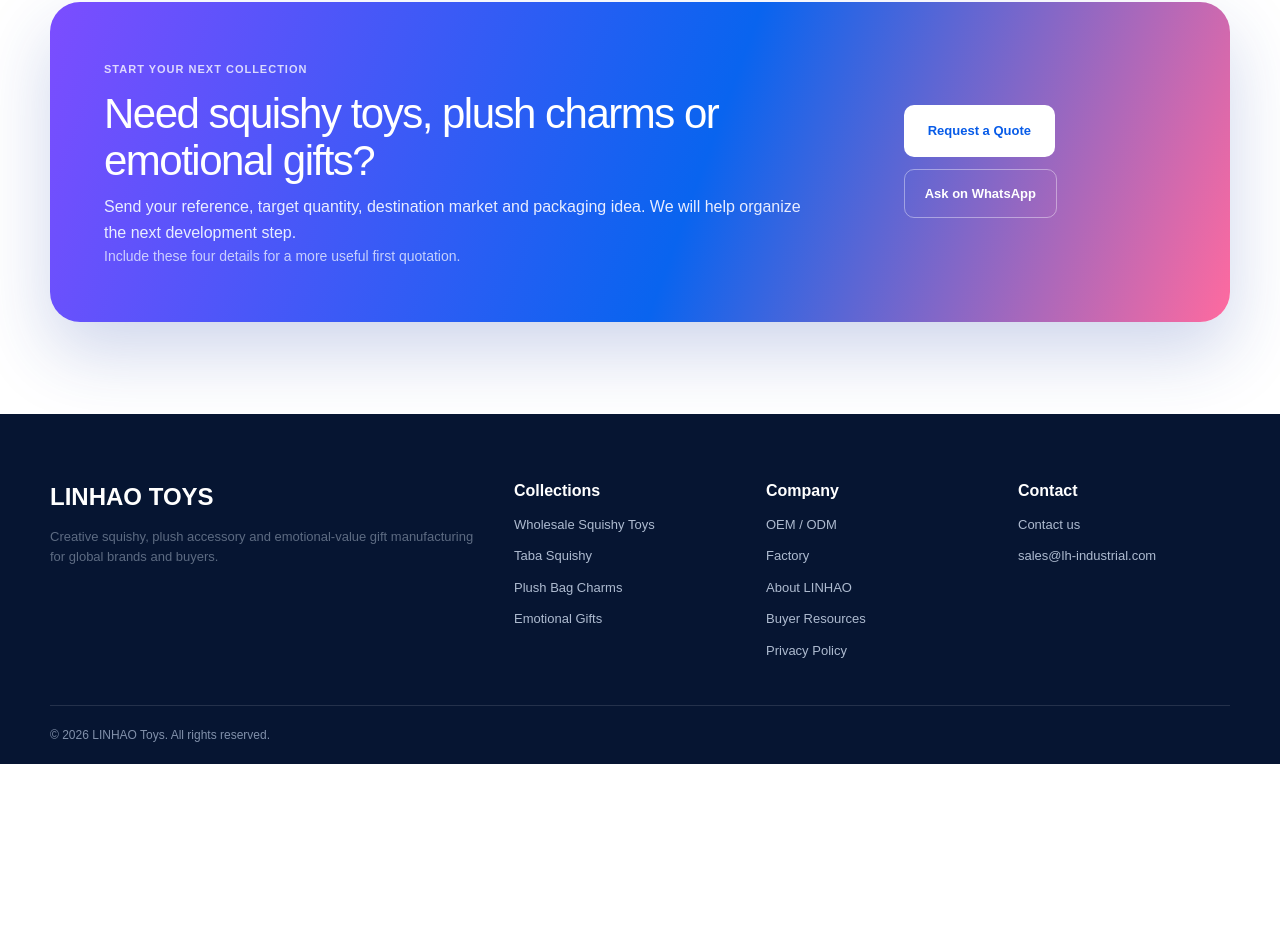
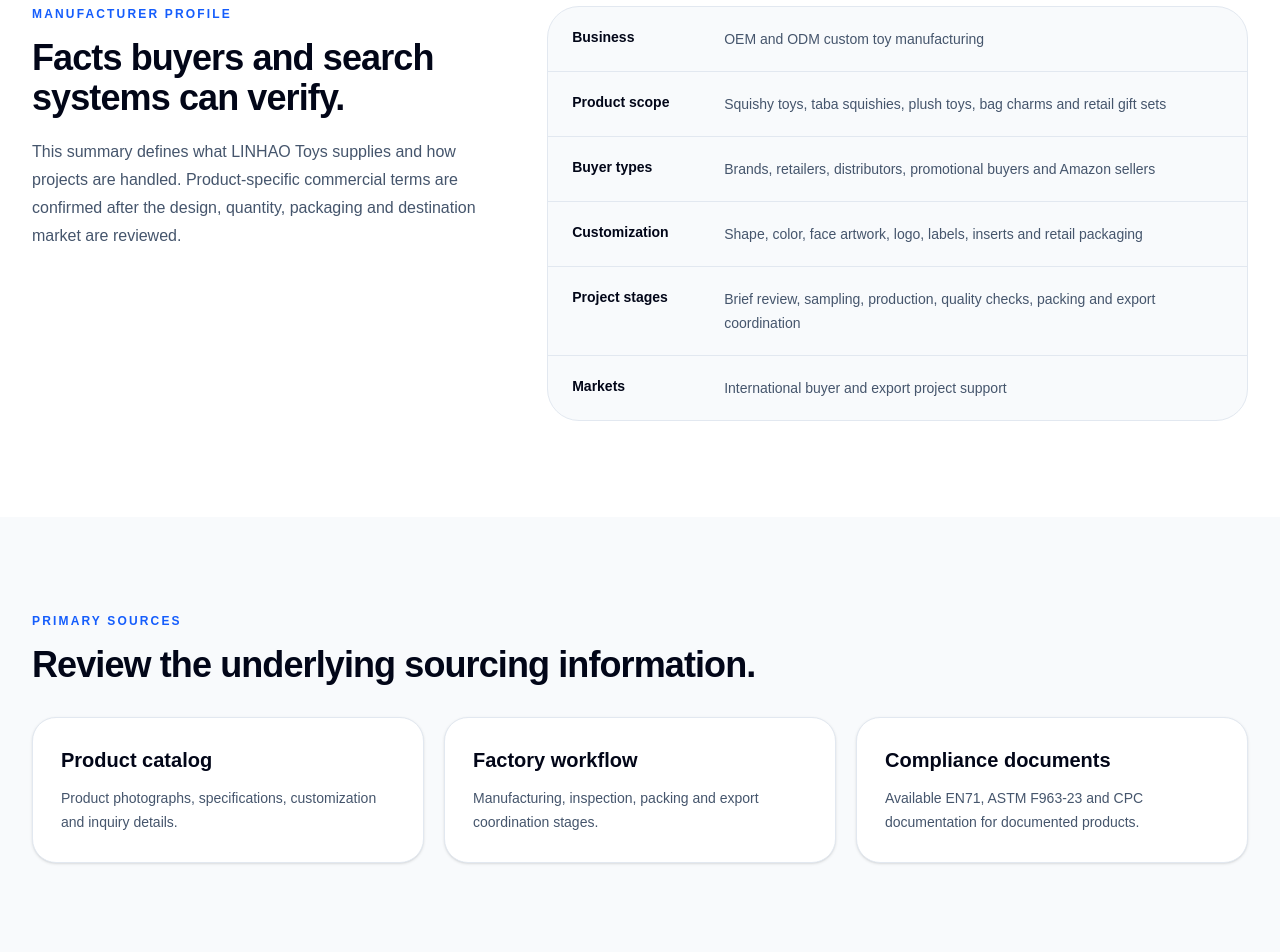
Before and after one commit to cenno1/linhao-toys, a Next.js app: page /about in a window 1280 px wide. Shown: the part 1279-2231 px from the top of the page. Before the commit the page ends 2043 px from the top, so only its background shows below. Built offline with nearby package versions, Linux system fonts and the light colour scheme; no server answers.

Commit message:
Improve GEO entity signals and AI crawlability

```diff
--- a/app/about/page.tsx
+++ b/app/about/page.tsx
@@ -2,18 +2,46 @@
 import Header from "@/components/Header";
 import Footer from "@/components/Footer";
 import CTA from "@/components/CTA";
+import Link from "next/link";
+import { SITE_NAME, SITE_URL, absoluteUrl } from "@/lib/seo";
 
 export const metadata: Metadata = {
   title: "About LINHAO Toys",
-  description: "About LINHAO Toys and our custom squishy manufacturing service.",
+  description:
+    "Verified sourcing profile for LINHAO Toys: product categories, OEM and ODM services, buyer types, manufacturing workflow and available compliance documents.",
   alternates: { canonical: "/about" },
 };
 
 const cards = [["Customer-Focused Development", "We begin with your market, quantity, cost and design priorities."], ["Clear Communication", "Project details and revisions are organized to reduce misunderstandings."], ["Flexible Customization", "Shape, color, printing, finish and packaging can be combined around your project."], ["Long-Term Support", "The website and service model are designed for repeat development and ongoing orders."]];
 
+const profileFacts = [
+  ["Business", "OEM and ODM custom toy manufacturing"],
+  ["Product scope", "Squishy toys, taba squishies, plush toys, bag charms and retail gift sets"],
+  ["Buyer types", "Brands, retailers, distributors, promotional buyers and Amazon sellers"],
+  ["Customization", "Shape, color, face artwork, logo, labels, inserts and retail packaging"],
+  ["Project stages", "Brief review, sampling, production, quality checks, packing and export coordination"],
+  ["Markets", "International buyer and export project support"],
+];
+
 export default function Page() {
+  const aboutJsonLd = {
+    "@context": "https://schema.org",
+    "@type": "AboutPage",
+    "@id": `${absoluteUrl("/about")}#about`,
+    url: absoluteUrl("/about"),
+    name: `About ${SITE_NAME}`,
+    description:
+      "Sourcing profile covering LINHAO Toys product categories, buyers, customization services and manufacturing workflow.",
+    mainEntity: { "@id": `${SITE_URL}/#organization` },
+    isPartOf: { "@id": `${SITE_URL}/#website` },
+  };
+
   return (
     <main>
+      <script
+        type="application/ld+json"
+        dangerouslySetInnerHTML={{ __html: JSON.stringify(aboutJsonLd) }}
+      />
       <Header />
       <section className="relative overflow-hidden bg-slate-950 py-24 text-white sm:py-28">
         <div className="absolute right-0 top-0 h-80 w-80 rounded-full bg-blue-600/20 blur-3xl" />
@@ -36,6 +64,64 @@
           ))}
         </div>
       </section>
+      <section className="bg-white py-20 sm:py-24">
+        <div className="mx-auto grid max-w-7xl gap-12 px-5 sm:px-6 lg:grid-cols-[.8fr_1.2fr] lg:px-8">
+          <div>
+            <p className="text-xs font-black uppercase tracking-[0.18em] text-blue-600">
+              Manufacturer profile
+            </p>
+            <h2 className="mt-4 text-4xl font-black tracking-tight text-slate-950">
+              Facts buyers and search systems can verify.
+            </h2>
+            <p className="mt-5 leading-7 text-slate-600">
+              This summary defines what LINHAO Toys supplies and how projects are
+              handled. Product-specific commercial terms are confirmed after the
+              design, quantity, packaging and destination market are reviewed.
+            </p>
+          </div>
+          <dl className="overflow-hidden rounded-[2rem] border border-slate-200 bg-[#f8fafc]">
+            {profileFacts.map(([label, value]) => (
+              <div
+                key={label}
+                className="grid gap-2 border-b border-slate-200 px-6 py-5 last:border-b-0 sm:grid-cols-[9rem_1fr]"
+              >
+                <dt className="text-sm font-black text-slate-950">{label}</dt>
+                <dd className="text-sm leading-6 text-slate-600">{value}</dd>
+              </div>
+            ))}
+          </dl>
+        </div>
+      </section>
+      <section className="bg-[#f8fafc] py-20 sm:py-24">
+        <div className="mx-auto max-w-7xl px-5 sm:px-6 lg:px-8">
+          <p className="text-xs font-black uppercase tracking-[0.18em] text-blue-600">
+            Primary sources
+          </p>
+          <h2 className="mt-4 text-4xl font-black tracking-tight text-slate-950">
+            Review the underlying sourcing information.
+          </h2>
+          <div className="mt-8 grid gap-5 md:grid-cols-3">
+            <Link href="/products" className="rounded-3xl border border-slate-200 bg-white p-7 shadow-sm">
+              <b className="text-xl text-slate-950">Product catalog</b>
+              <span className="mt-3 block text-sm leading-6 text-slate-600">
+                Product photographs, specifications, customization and inquiry details.
+              </span>
+            </Link>
+            <Link href="/factory" className="rounded-3xl border border-slate-200 bg-white p-7 shadow-sm">
+              <b className="text-xl text-slate-950">Factory workflow</b>
+              <span className="mt-3 block text-sm leading-6 text-slate-600">
+                Manufacturing, inspection, packing and export coordination stages.
+              </span>
+            </Link>
+            <Link href="/#compliance" className="rounded-3xl border border-slate-200 bg-white p-7 shadow-sm">
+              <b className="text-xl text-slate-950">Compliance documents</b>
+              <span className="mt-3 block text-sm leading-6 text-slate-600">
+                Available EN71, ASTM F963-23 and CPC documentation for documented products.
+              </span>
+            </Link>
+          </div>
+        </div>
+      </section>
       <CTA />
       <Footer />
     </main>
--- a/app/layout.tsx
+++ b/app/layout.tsx
@@ -88,6 +88,16 @@
     url: SITE_URL,
     logo: absoluteUrl("/favicon.ico"),
     email: "sales@lh-industrial.com",
+    areaServed: "Worldwide",
+    knowsAbout: [
+      "Custom squishy toy manufacturing",
+      "Wholesale squishy toys",
+      "Taba squishy development",
+      "Custom plush toys",
+      "Plush bag charms",
+      "Private-label toy packaging",
+      "OEM and ODM toy development",
+    ],
     contactPoint: {
       "@type": "ContactPoint",
       contactType: "sales",
@@ -97,6 +107,32 @@
     },
     description:
       "OEM and ODM manufacturer of custom squishy toys, plush accessories and creative gifts for global brands and buyers.",
+    hasOfferCatalog: {
+      "@type": "OfferCatalog",
+      name: "Custom toy manufacturing services",
+      itemListElement: [
+        {
+          "@type": "OfferCatalog",
+          name: "Custom and wholesale squishy toys",
+          url: absoluteUrl("/wholesale-squishy-toys"),
+        },
+        {
+          "@type": "OfferCatalog",
+          name: "Taba squishy manufacturing",
+          url: absoluteUrl("/taba-squishy-manufacturer"),
+        },
+        {
+          "@type": "OfferCatalog",
+          name: "Custom plush bag charms",
+          url: absoluteUrl("/custom-plush-bag-charms"),
+        },
+        {
+          "@type": "OfferCatalog",
+          name: "OEM and ODM product development",
+          url: absoluteUrl("/oem"),
+        },
+      ],
+    },
   };
 
   const websiteJsonLd = {
--- a/app/robots.ts
+++ b/app/robots.ts
@@ -3,10 +3,20 @@
 
 export default function robots(): MetadataRoute.Robots {
   return {
-    rules: {
-      userAgent: "*",
-      allow: "/",
-    },
+    rules: [
+      {
+        userAgent: "*",
+        allow: "/",
+      },
+      {
+        userAgent: "OAI-SearchBot",
+        allow: "/",
+      },
+      {
+        userAgent: "ChatGPT-User",
+        allow: "/",
+      },
+    ],
     sitemap: `${SITE_URL}/sitemap.xml`,
     host: SITE_URL,
   };
```
Also changed, not shown: public/llms.txt.
